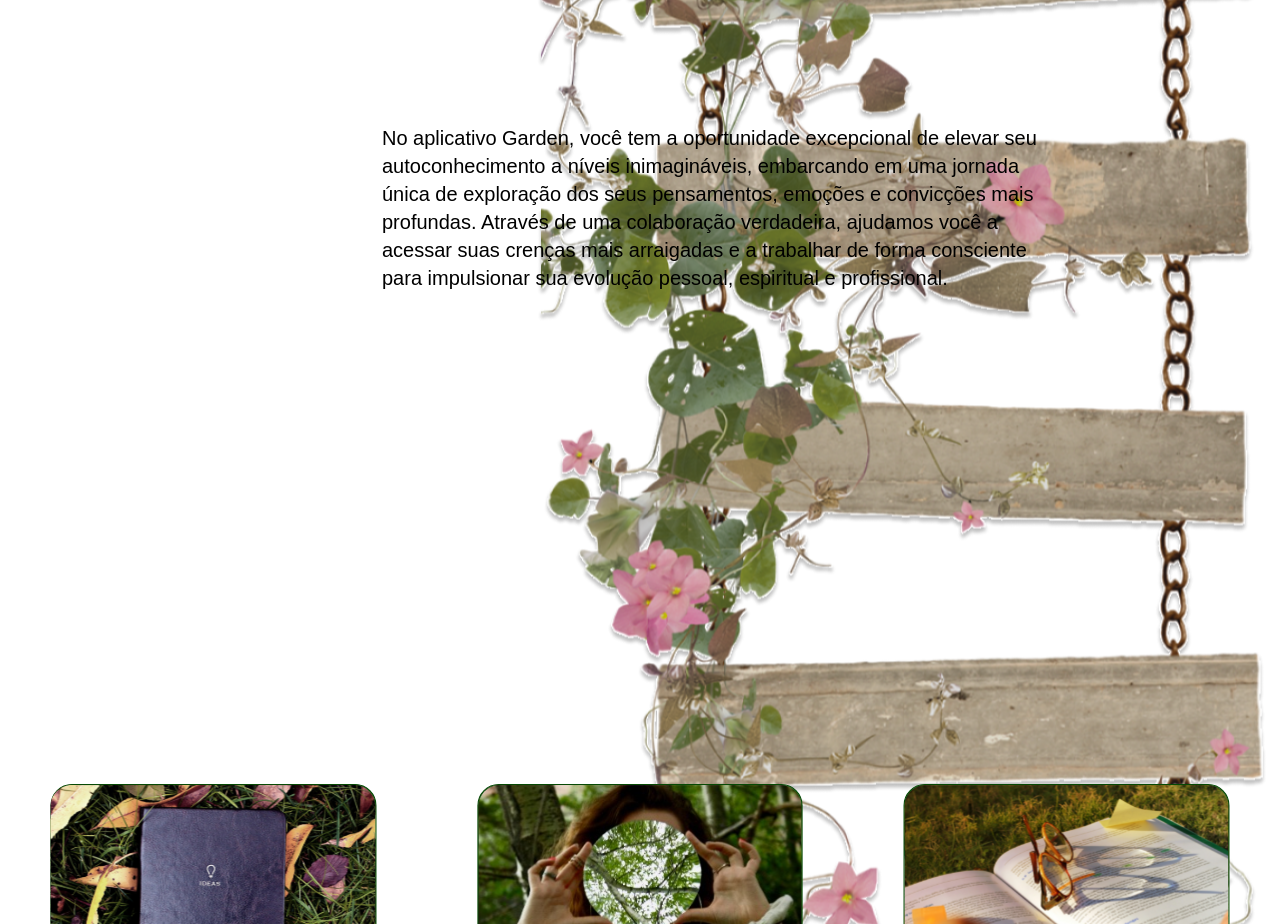
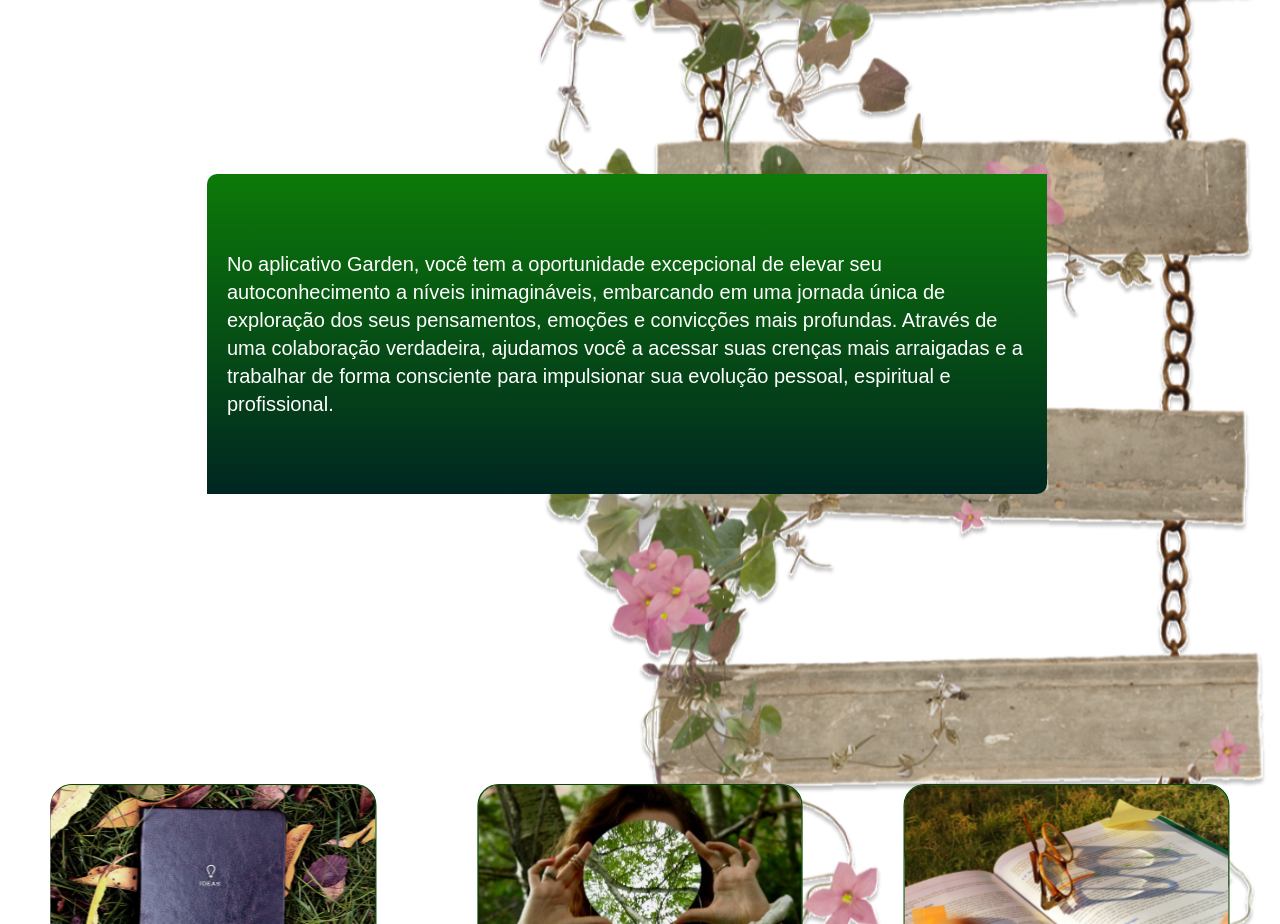
Before and after one commit to VMarquesin/DesktopNextGarden, a Next.js app: page /LandingPage in a window 1280 px wide. Shown: the part 2460-3384 px from the top of the page. Built offline with nearby package versions, Linux system fonts and the light colour scheme.

Commit message:
Patch
Atualizações nos botões

```diff
--- a/src/app/LandingPage/page.module.css
+++ b/src/app/LandingPage/page.module.css
@@ -40,7 +40,8 @@
 }
 .header nav ul li a:hover {
    color: #fff;
-   background-color: rgb(3, 161, 24);
+   background-color: rgb(6, 97, 18);
+   border-radius: 10px;
 }
 
 .hero {
@@ -102,18 +103,28 @@
 }
 
 .pacienteIntro p {
+   background: linear-gradient(to bottom, #0c7a08, #002621);
+   padding: 20px;
+   margin: 5rem auto;
    display: flex;
+   justify-content: center;
    align-items: center;
-   margin-left: 18rem;
-   width: 68rem;
-   font-size: 2rem;
-   line-height: 2.8rem;
-   font-family: Arial, sans-serif;
-   transition: transform 1s ease;
+   width: 90rem;
+   height: 28rem;
+   border-radius: 10px 0 10px 0;
+   color: white;
+   transition: transform 0.5s ease;
 }
 
 .pacienteIntro:hover {
    transform: scale(1.03);
+}
+
+.pacienteIntro p {
+   align-items: center;
+   width: 80rem;
+   line-height: 2.8rem;
+   font-size: 2rem;
 }
 
 .pacienteCards {
```
